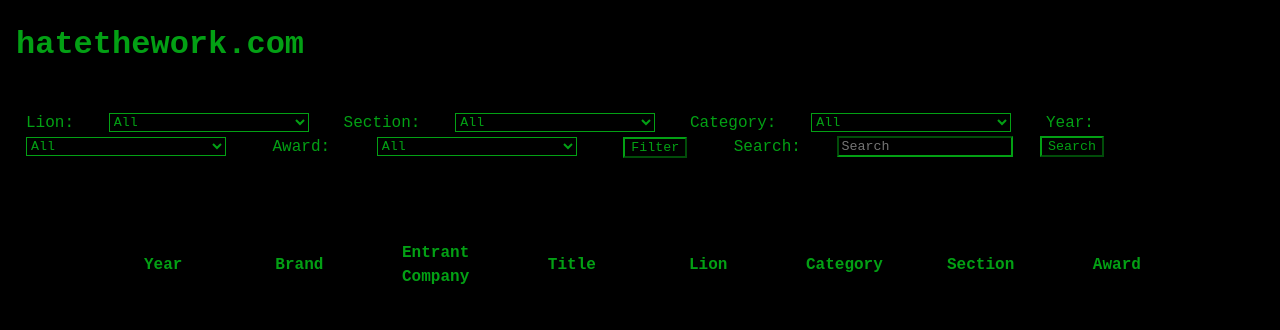
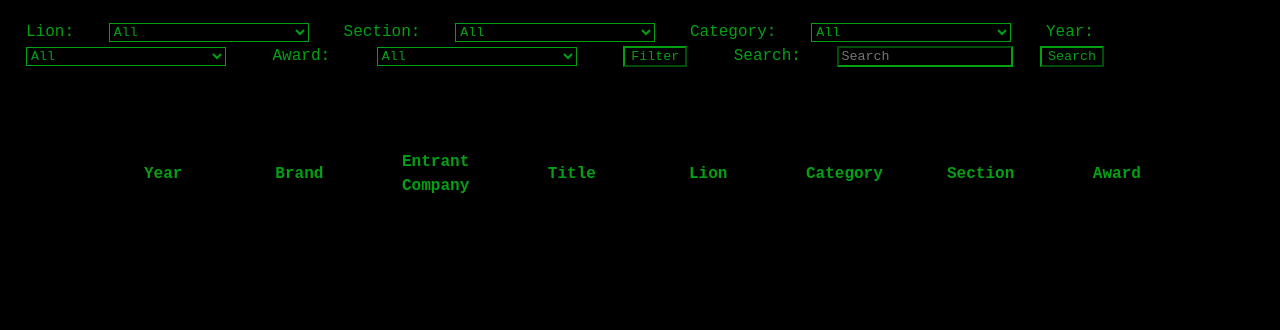
Before and after one commit to kumbiagit/lovetheworkmoremore, a Flask app: page / in a window 1280 px wide. Shown: the top 330 px of the page. Run offline with Flask 3, Linux system fonts and the light colour scheme; lists and menus that the app fills with data are empty.

Commit message:
lovetheworkmoremore v1

```diff
--- a/app/templates/index.html
+++ b/app/templates/index.html
@@ -16,7 +16,6 @@
   </head>
   <body>
     <div class="header">
-      <h1><a href="https://hatethework.com">hatethework.com</a></h1>
       <div class="topnav" id="myTopnav">
         <a href="javascript:void(0);" class="icon" onclick="toggleMenu()">
           <i class="fa fa-bars menu-icon"></i>
```
Also changed, not shown: app/assets/LTWMM-LOGO_980.png (added).
